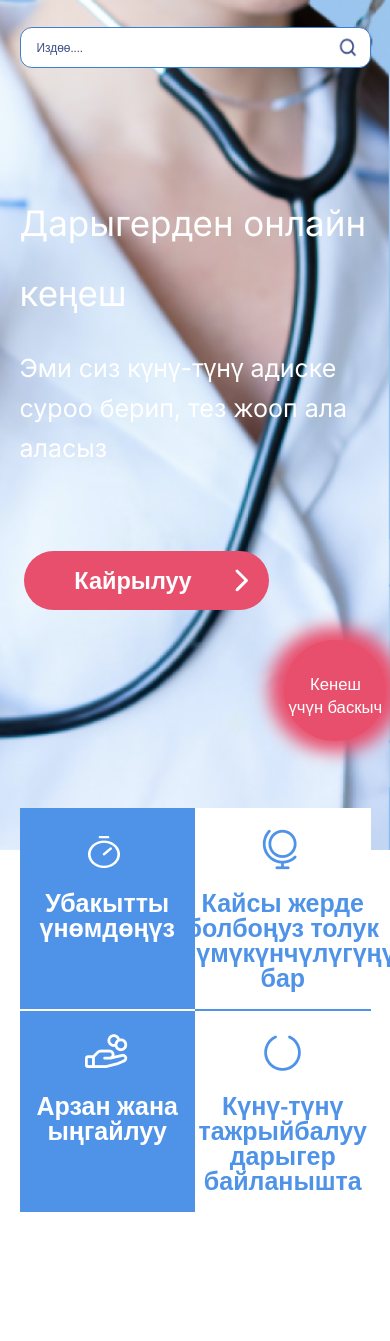
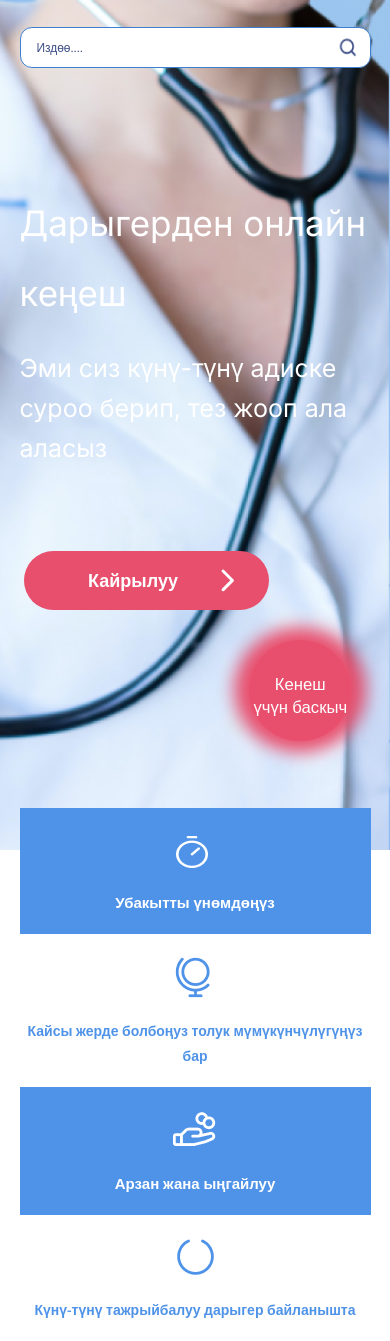
Before and after one commit to Alinochka07/Digital-Hackathon-3-Kooztart, a React (Create React App) app: page / in a window 390 px wide. Before the commit the page ends 1212 px from the top, so only its background shows below. Built offline with nearby package versions, Linux system fonts and the light colour scheme.

Commit message:
second section done

```diff
--- a/src/components/OnlineConsultation/AdviceButton/style.scss
+++ b/src/components/OnlineConsultation/AdviceButton/style.scss
@@ -42,3 +42,9 @@
     left: 40%;
   }
 }
+
+@media (max-width: 500px){
+  .advice-button {
+    left: 30%;
+  }
+}
--- a/src/components/OnlineConsultation/InfoContainers/style.scss
+++ b/src/components/OnlineConsultation/InfoContainers/style.scss
@@ -88,4 +88,15 @@
   .info-containers div:nth-child(odd) p {
     font-size: 15px;
   }
+
+  .info-containers div:nth-child(even) p,
+  .info-containers div:nth-child(odd) p{
+    width: 100%;
+  }
 }
+
+@media(max-width: 820px) {
+  .info-containers div{
+    width: 100%;
+  }
+}
--- a/src/components/OnlineConsultation/OnlineConsultationText/style.scss
+++ b/src/components/OnlineConsultation/OnlineConsultationText/style.scss
@@ -39,9 +39,21 @@
     }
   }
 }
-
+@media(max-width: 820px) {
+  .online-consultation-text__wrap p{
+    font-size: 28px;
+  }
+  .online-consultation-text__wrap button span{
+    font-size: 20px;
+  }
+}
 @media(max-width: 590px) {
   .online-consultation-text__wrap p {
     width: 100%;
+    font-size: 25px;
+  }
+
+  .online-consultation-text__wrap button span{
+    font-size: 18px;
   }
 }
--- a/src/components/OnlineConsultation/style.scss
+++ b/src/components/OnlineConsultation/style.scss
@@ -30,10 +30,6 @@
     h1{
       font-size: 39px;
     }
-
-    p{
-      font-size: 28px;
-    }
   }
 }
 
@@ -42,9 +38,5 @@
     h1{
       font-size: 35px;
     }
-
-    p{
-      font-size: 25px;
-    }
   }
 }
```
